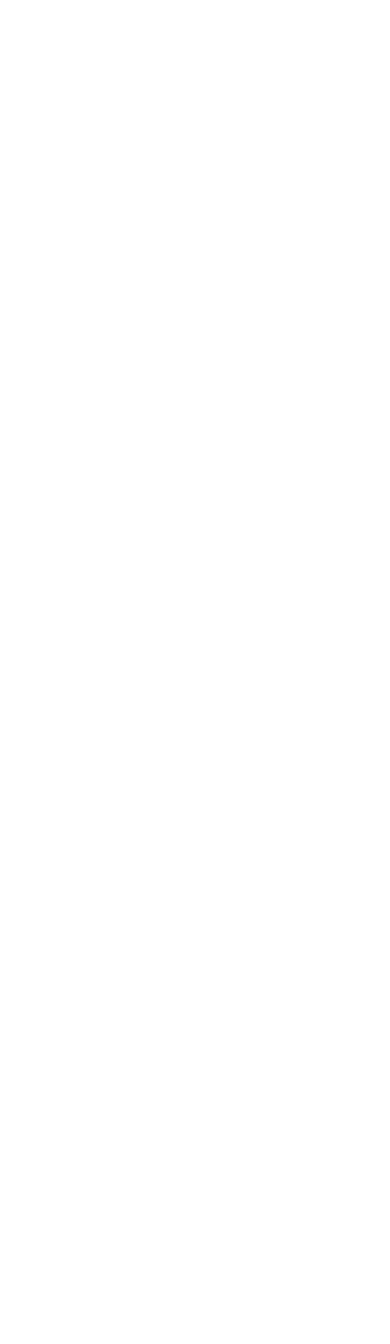
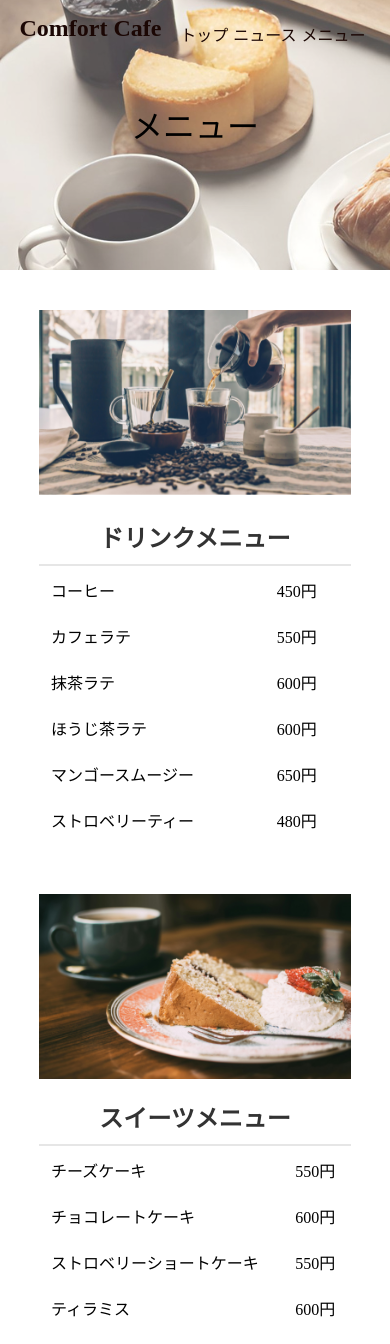
Before and after one commit to i-gen-works/ComfortCafe, a plain HTML site: page menu.html in a window 390 px wide. Shown: the top 1344 px of the page. Before the commit the page ends 844 px from the top, so only its background shows below. Drawn offline with Linux system fonts and the light colour scheme.

Commit message:
Webサイトの完成

```diff
--- a/menu.html
+++ b/menu.html
@@ -0,0 +1,106 @@
+<!DOCTYPE html>
+<html lang="ja">
+<head>
+    <meta charset="UTF-8">
+    <meta name="viewport" content="width=device-width, initial-scale=1.0">
+    <title>Document</title>
+    <link rel="stylesheet" href="style.css">
+    <title>Comfort Cafe -メニュー</title>
+</head>
+<body>
+    <div id="menu">
+        <header>
+            <h1 class="heading">
+                <a href="index.html">Comfort Cafe</a>
+            </h1>
+            <nav>
+                <ul class="main-nav">
+                    <li><a href="index.html">トップ</a></li>
+                    <li><a href="news.html">ニュース</a></li>
+                    <li><a href="menu.html">メニュー</a></li>
+                </ul>
+            </nav>
+        </header>
+        <div>
+            <h2 class="main-title">メニュー</h2>
+        </div>
+    </div>
+
+    <div class="menu-contents">
+        <div class="menu-drink">
+            <img src="./img/menudrink.png" alt="ドリンクメニュー">
+            <div class="drink">
+                <h1 class="drink-title">ドリンクメニュー</h1>
+                <table class="drink-table">
+                    <tbody>
+                        <tr>
+                            <td>コーヒー</td>
+                            <td>450円</td>
+                        </tr>
+                        <tr>
+                            <td>カフェラテ</td>
+                            <td>550円</td>
+                        </tr>
+                        <tr>
+                            <td>抹茶ラテ</td>
+                            <td>600円</td>
+                        </tr>
+                        <tr>
+                            <td>ほうじ茶ラテ</td>
+                            <td>600円</td>
+                        </tr>
+                        <tr>
+                            <td>マンゴースムージー</td>
+                            <td>650円</td>
+                        </tr>
+                        <tr>
+                            <td>ストロベリーティー</td>
+                            <td>480円</td>
+                        </tr>
+                    </tbody>
+                </table>
+            </div>
+        </div>
+        <div class="menu-sweets">
+            <div class="sweets">
+                <h1 class="sweets-title">スイーツメニュー</h1>
+                <table class="sweets-table">
+                    <tbody>
+                        <tr>
+                            <td>チーズケーキ</td>
+                            <td>550円</td>
+                        </tr>
+                        <tr>
+                            <td>チョコレートケーキ</td>
+                            <td>600円</td>
+                        </tr>
+                        <tr>
+                            <td>ストロベリーショートケーキ</td>
+                            <td>550円</td>
+                        </tr>
+                        <tr>
+                            <td>ティラミス</td>
+                            <td>600円</td>
+                        </tr>
+                        <tr>
+                            <td>モンブラン</td>
+                            <td>700円</td>
+                        </tr>
+                        <tr>
+                            <td>マカロン各種</td>
+                            <td>250円</td>
+                        </tr>
+                    </tbody>
+                </table>
+            </div>
+            <img src="./img/menusweets.png" alt="スイーツメニュー">
+        </div>
+    </div>
+
+
+    <footer>
+        <p><small>&copy; 2024 Comfort Cafe</small></p>
+    </footer>
+
+</body>
+</html>
--- a/style.css
+++ b/style.css
@@ -172,3 +172,172 @@ aside p {
     color: #fff;
     background-color: #0ba;
 }
+
+#menu {
+    min-height: 270px;
+    margin-bottom: 40px;
+    background-image: url(./img/cafemenu.png);
+    background-color: cover;
+}
+
+#menu .main-title {
+    text-align: center;
+}
+
+.menu-drink {
+    display: flex;
+    justify-content: space-between;
+    margin-bottom: 50px;
+}
+
+.menu-drink img {
+    width: 40%;
+    margin-left: 10%;
+}
+
+.drink {
+    width: 25%;
+    margin-right: 20%;
+}
+
+.drink-title {
+    font-size: 1.5rem;
+    text-align: center;
+    font-family: Georgia, 'Times New Roman', Times, serif;
+    color: #333;
+    border-bottom: 2px #e6e6e6 solid;
+    padding-bottom: 10px;
+}
+
+.drink-table {
+    width: 100%;
+}
+
+.drink-table td {
+    padding: 10px;
+}
+
+.menu-sweets {
+    display: flex;
+    justify-content: space-between;
+    margin-bottom: 50px;
+}
+
+.menu-sweets img {
+    width: 40%;
+    margin-right: 10%;
+}
+
+.sweets {
+    width: 25%;
+    margin-left: 20%;
+}
+
+.sweets-title {
+    font-size: 1.5rem;
+    text-align: center;
+    font-family: Georgia, 'Times New Roman', Times, serif;
+    color: #333;
+    border-bottom: 2px #e6e6e6 solid;
+    padding-bottom: 10px;
+}
+
+.sweets-table {
+    width: 100%;
+}
+
+.sweets-table td {
+    padding: 10px;
+}
+
+@media screen and (max-width: 575px) {
+    .main-title {
+        font-size: 2rem;
+        padding: 0 10px;
+    }
+
+    .main-visual p {
+        padding: 10px 10px 20px 10px;
+    }
+
+    .heading {
+        font-size: 1.5rem;
+    }
+
+    .main-nav {
+        margin-top: 7px;
+    }
+
+    .main-nav li {
+        margin-right: 5px;
+    }
+
+    .main-nav li a {
+        margin-left: 0;
+    }
+
+    .main-visual {
+        margin-top: 50%;
+    }
+
+    #top {
+        background-position: center;
+    }
+
+    .main-title {
+        margin-top: 40px;
+    }
+
+    .news-contents {
+        display: block;
+    }
+
+    article {
+        width: 90%;
+        margin-bottom: 30px;
+    }
+
+    .post-title {
+        font-size: 1.5rem;
+        padding-top: 0;
+    }
+
+    .post-date {
+        height: 70px;
+        padding-top: 10px;
+    }
+
+    aside {
+        width: 90%;
+        margin-left: 3%;
+    }
+
+    .menu-drink {
+        display: block;
+    }
+
+    .menu-drink img {
+        width: 80%;
+        margin-bottom: 20px;
+    }
+
+    .drink {
+        width: 80%;
+        margin-left: 10%;
+    }
+
+    .menu-sweets {
+        flex-direction: column-reverse;
+    }
+
+    .menu-sweets img {
+        width: 80%;
+        margin-left: 10%;
+        margin-bottom: 20px;
+    }
+
+    .sweets {
+        width: 80%;
+        margin-left: 10%;
+    }
+}
```
Also changed, not shown: img/cafemenu.png (added), img/menudrink.png (added), img/menusweets.png (added), 1 other file.
